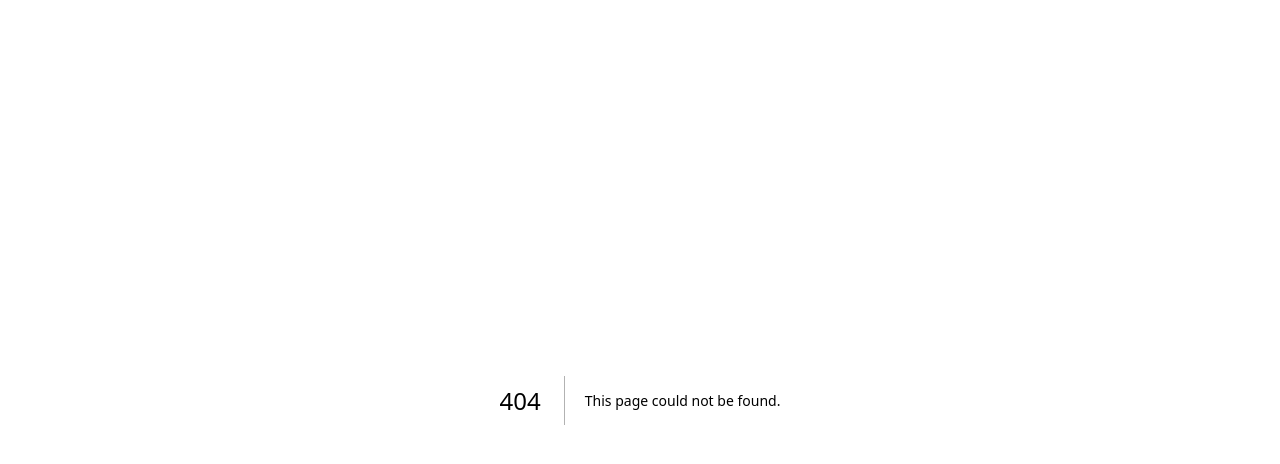
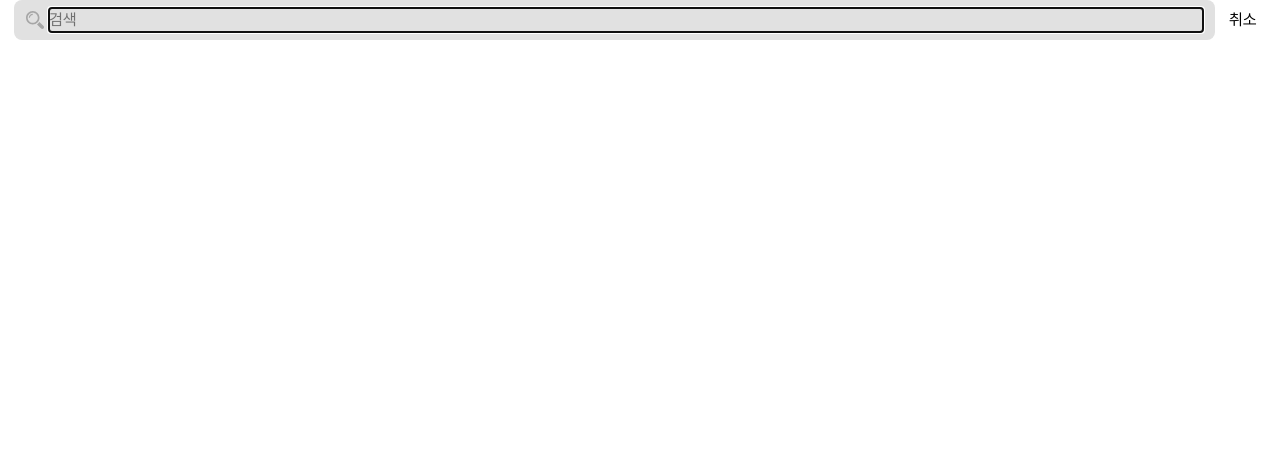
Before and after one commit to FRONTENDBOOTCAMP-12th/4th-SBPB, a Next.js app: page /search-page in a window 1280 px wide. Before the commit this address had no page. Shown: the top 464 px of the page. Built offline with nearby package versions, Linux system fonts and the light colour scheme.

Commit message:
[Feat] 게시글 검색바 구현
- input에 focus

Resolves #22

```diff
--- /dev/null
+++ b/src/app/search-page/page.tsx
@@ -0,0 +1,33 @@
+"use client";
+import { tm } from '@/utils/tw-merge';
+import { useEffect, useRef } from "react";
+import SearchInput from '@/features/search-page/components/search-page';
+
+function SearchPage(){
+    const searchFormRef = useRef<{
+        focus: () => void;
+    }>(null);
+
+    useEffect(() => {
+      const clearId = setTimeout(() => {
+        const handles = searchFormRef.current;
+        if (handles) {
+          handles.focus();
+        }
+      }, 900);
+
+      return () => {
+        clearTimeout(clearId);
+      };
+    });
+
+    return(
+        <>
+        <div className={tm('px-[14px]')}>
+            <SearchInput ref={searchFormRef}/>
+        </div>
+        </>
+    )
+}
+
+export default SearchPage;
--- /dev/null
+++ b/src/features/search-page/components/search-page.tsx
@@ -0,0 +1,44 @@
+import { tm } from '@/utils/tw-merge';
+import Image from 'next/image';
+import { Ref, useImperativeHandle, useRef } from "react";
+
+interface SearchPageProps {
+    ref?: Ref<{ focus: () => void;}>;
+}
+
+function SearchInput({ref}:SearchPageProps){
+    useImperativeHandle(ref, () => {
+        const inputElement = inputRef.current;
+        const focus = () => {
+          if (inputElement) {
+            inputElement.focus();
+          }
+        };
+        return {
+          focus
+        };
+      }, []);
+
+    const inputRef = useRef<HTMLInputElement>(null);
+    return(
+        <>
+        <form>
+            <div className={tm('flex', 'gap-[4px]')}>
+                <div className={tm('flex','items-center','grow-45','gap-[5px]','bg-[#E1E1E1]','rounded-lg','h-[40px]','px-[12px]')}>
+                    <Image
+                      src="/search-page-icon.svg"
+                      width={18}
+                      height={18}
+                      alt="검색"
+                      priority={true}
+                    />
+                    <input ref={inputRef} type="search" name="search" placeholder='검색' className={tm('w-full')}/>
+                </div>
+                <button type="submit" className={tm('grow-1')}><span>취소</span></button>
+            </div>
+        </form>
+        </>
+    )
+}
+
+export default SearchInput;
```
Also changed, not shown: public/search-page-icon.svg (added).
